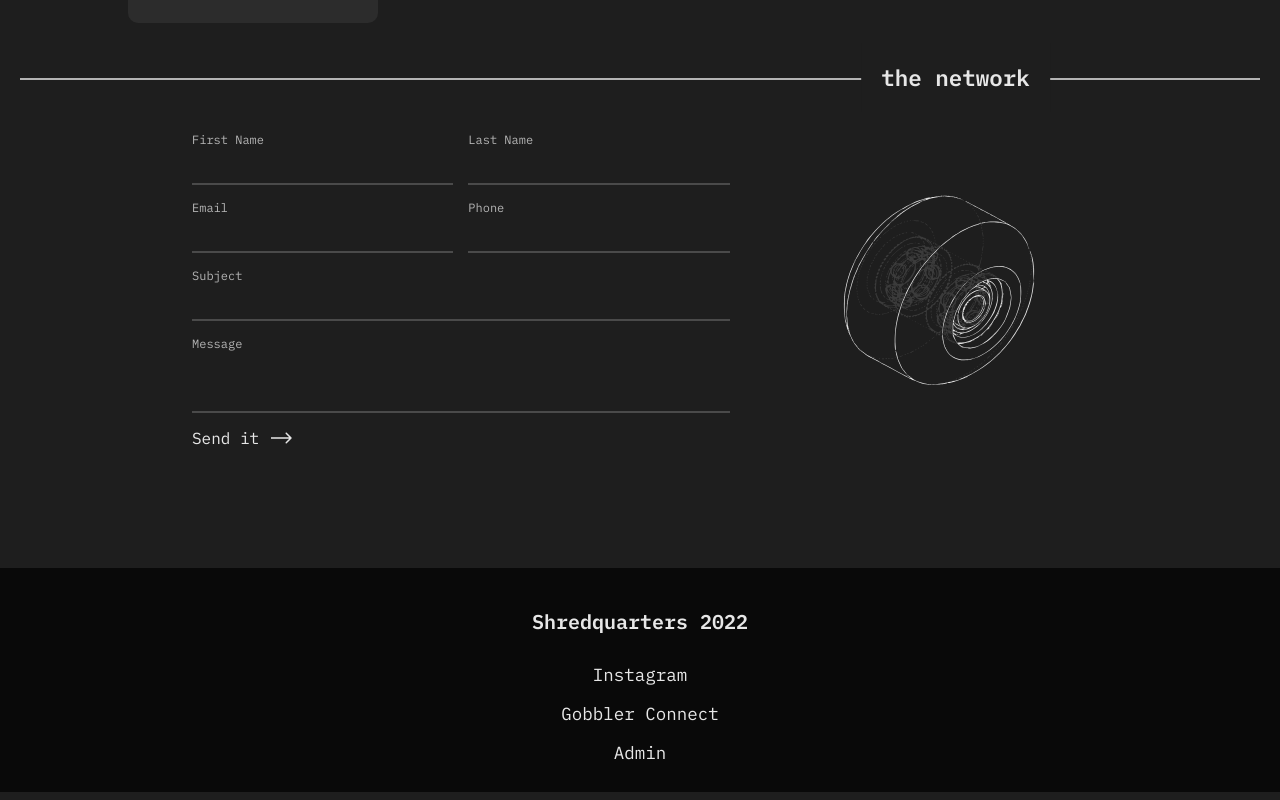
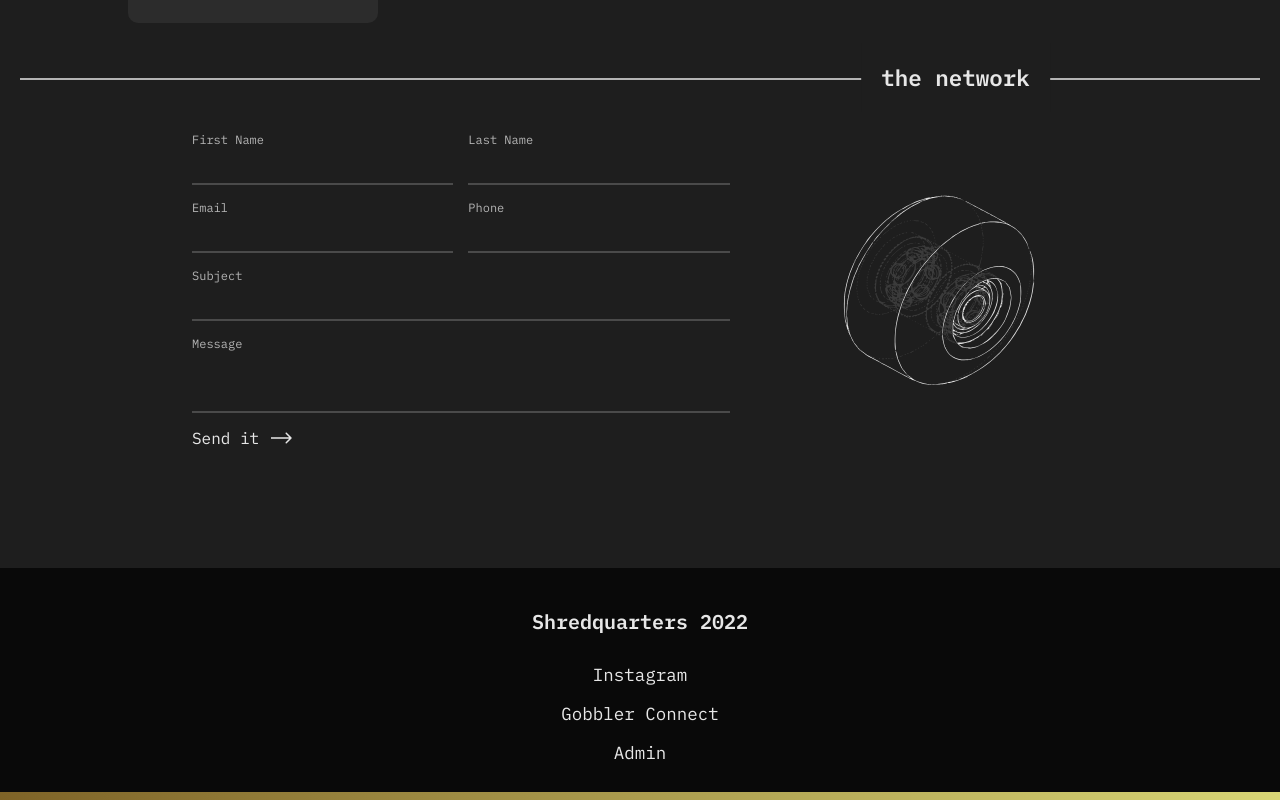
Before and after one commit to redpwilliams/shredquarters_vt, a Next.js app: page / in a window 1280 px wide. Shown: the part 2011-2811 px from the top of the page. Built offline with nearby package versions, Linux system fonts and the light colour scheme.

Commit message:
style: footer golden bottom border

```diff
--- a/components/Footer/Footer.module.sass
+++ b/components/Footer/Footer.module.sass
@@ -6,6 +6,9 @@
   padding: 20px 0
   color: $sq-white
   font-family: "IBM Plex Mono", monospace
+  border-bottom: 8px solid transparent
+  border-image: linear-gradient(45deg, #7e6327, #e8ea83)
+  border-image-slice: 1
 
   h2
     text-align: center
```
